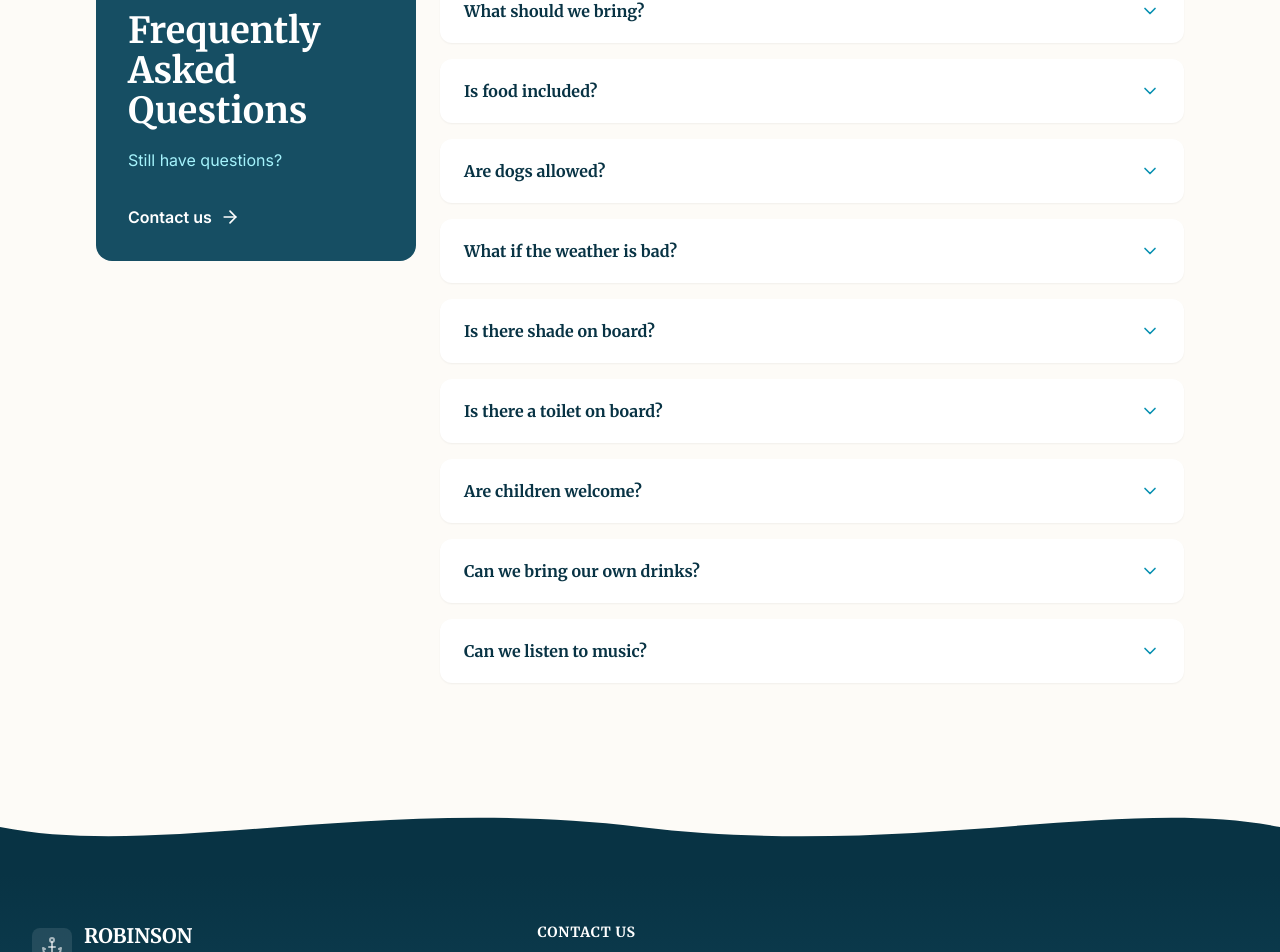
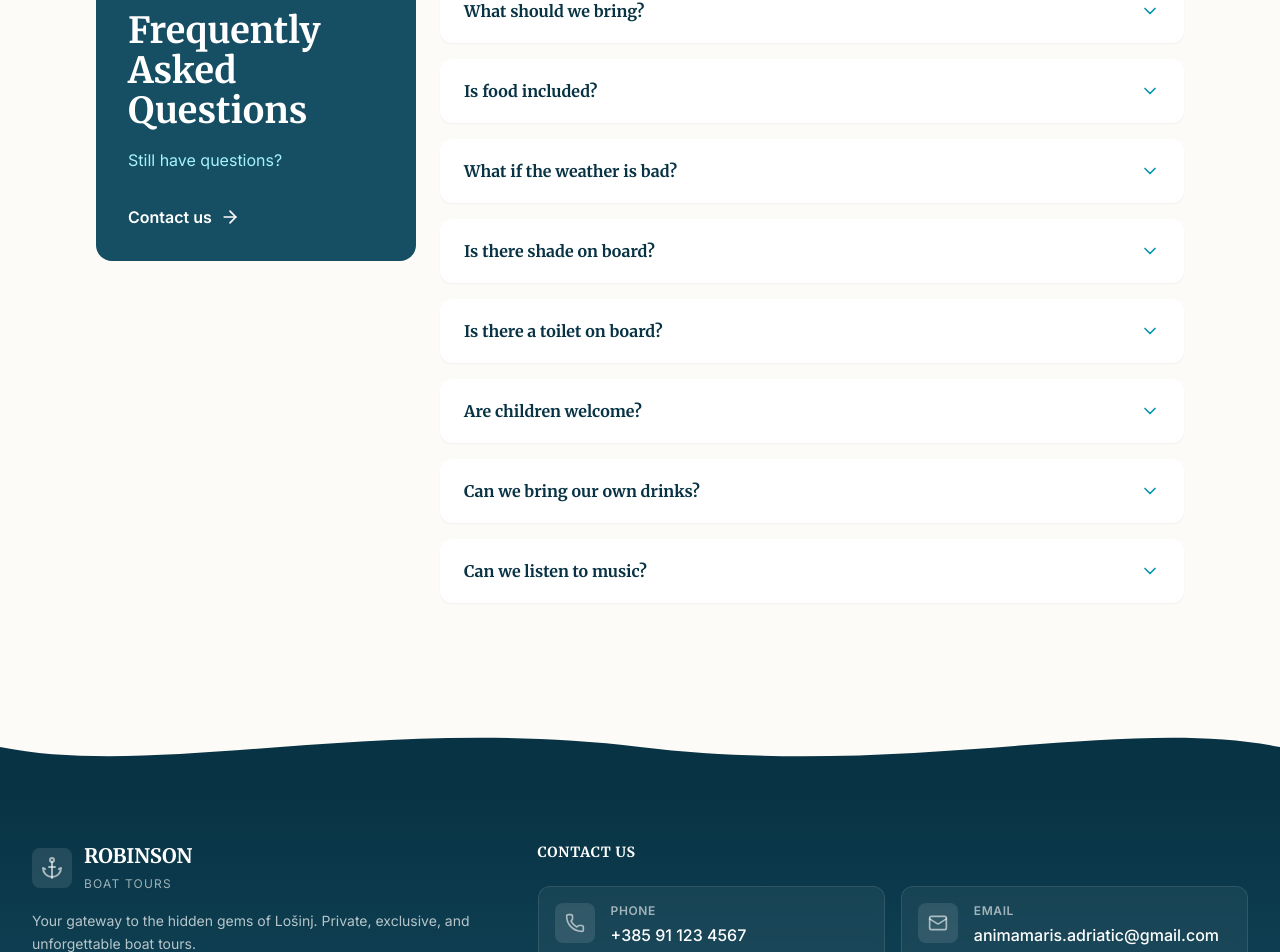
Before and after one commit to NavidFehren/robinson-website, a React (Vite) app: page / in a window 1280 px wide. Shown: the part 9895-10847 px from the top of the page. Built offline with nearby package versions, Linux system fonts and the light colour scheme.

Commit message:
Remove dog-related FAQs from content.ts in multiple languages to streamline user information and focus on essential queries.

```diff
--- a/content.ts
+++ b/content.ts
@@ -179,7 +179,6 @@ export const content: Record<Language, Content> = {
       faqs: [
         { question: "Was sollen wir mitbringen?", answer: "Badesachen, Handtuch, Sonnenschutz. Schnorchelausrüstung stellen wir." },
         { question: "Ist Verpflegung inklusive?", answer: "Wir bieten Wasser und kleine Snacks. Mittagessen kann arrangiert werden." },
-        { question: "Sind Hunde erlaubt?", answer: "Bitte fragen Sie uns – meistens sind brave Hunde willkommen." },
         { question: "Was passiert bei schlechtem Wetter?", answer: "Sicherheit geht vor. Wir kontaktieren Sie für Alternativen." },
         { question: "Gibt es Schatten an Bord?", answer: "Ja, an Bord gibt es schattige Plätze." },
         { question: "Gibt es eine Toilette an Bord?", answer: "Ja, es gibt eine Toilette an Bord." },
@@ -367,7 +366,6 @@ export const content: Record<Language, Content> = {
       faqs: [
         { question: "What should we bring?", answer: "Swimwear, towel, sunscreen. We provide snorkel gear." },
         { question: "Is food included?", answer: "Snacks and drinks are included. Lunch can be arranged." },
-        { question: "Are dogs allowed?", answer: "Please ask us – usually well-behaved dogs are welcome." },
         { question: "What if the weather is bad?", answer: "Safety first. We will contact you to reschedule." },
         { question: "Is there shade on board?", answer: "Yes, there are shaded areas on board." },
         { question: "Is there a toilet on board?", answer: "Yes, there is a toilet on board." },
@@ -555,7 +553,6 @@ export const content: Record<Language, Content> = {
       faqs: [
         { question: "Što trebamo ponijeti?", answer: "Kupaći, ručnik, kremu za sunčanje. Opremu za ronjenje imamo." },
         { question: "Je li hrana uključena?", answer: "Nudimo vodu i grickalice. Ručak se može dogovoriti." },
-        { question: "Smiju li psi na brod?", answer: "Molimo pitajte nas - obično su dobro odgojeni psi dobrodošli." },
         { question: "Što ako je loše vrijeme?", answer: "Sigurnost je prva. Kontaktirat ćemo vas za promjenu termina." },
         { question: "Ima li hlada na brodu?", answer: "Da, na brodu ima zasjenjenih mjesta." },
         { question: "Ima li WC na brodu?", answer: "Da, na brodu postoji WC." },
@@ -743,7 +740,6 @@ export const content: Record<Language, Content> = {
       faqs: [
         { question: "Cosa dobbiamo portare?", answer: "Costume, asciugamano, protezione solare. L'attrezzatura snorkeling la forniamo noi." },
         { question: "Il cibo è incluso?", answer: "Offriamo acqua e snack. Il pranzo può essere organizzato." },
-        { question: "Sono ammessi i cani?", answer: "Chiedeteci – di solito i cani ben educati sono benvenuti." },
         { question: "Cosa succede in caso di maltempo?", answer: "La sicurezza prima di tutto. Vi contatteremo per riprogrammare." },
         { question: "C'è ombra a bordo?", answer: "Sì, ci sono zone ombreggiate a bordo." },
         { question: "C'è un bagno a bordo?", answer: "Sì, c'è un bagno a bordo." },
```
